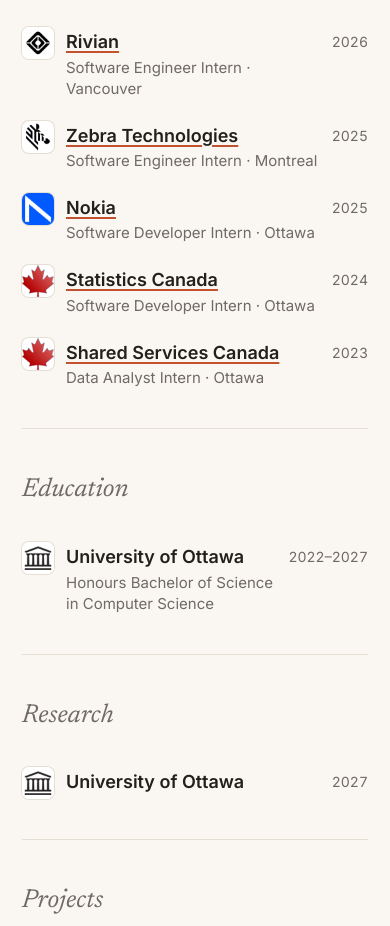
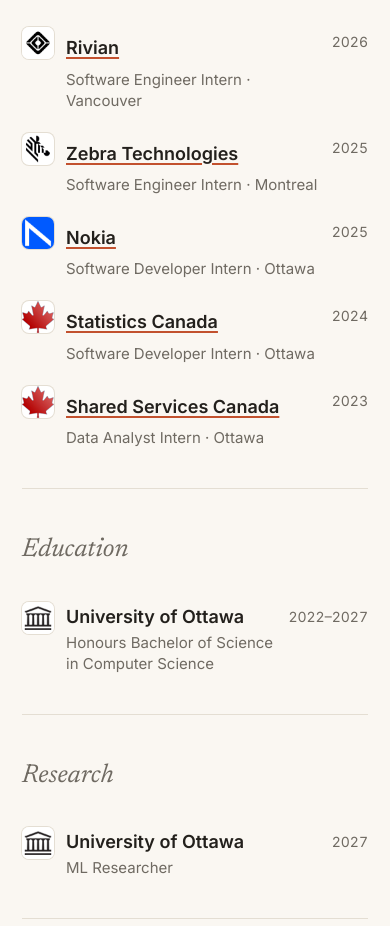
Before and after one commit to bobyangg/portfolio-website, a plain HTML site: page index.html in a window 390 px wide. Shown: the part 646-1572 px from the top of the page. Drawn offline with Linux system fonts and the light colour scheme.

Commit message:
Align degree line with name, add ML Researcher role

```diff
--- a/index.html
+++ b/index.html
@@ -90,7 +90,7 @@
           <span class="when">2022–2027</span>
           <div class="role">
             <img class="logo" src="assets/logos/uottawa.png" alt="" width="28" height="28" />
-            <h3>University of Ottawa <span class="below">Honours Bachelor of Science in Computer Science</span></h3>
+            <h3>University of Ottawa <span>Honours Bachelor of Science in Computer Science</span></h3>
           </div>
         </li>
       </ol>
@@ -103,7 +103,7 @@
           <span class="when">2027</span>
           <div class="role">
             <img class="logo" src="assets/logos/uottawa.png" alt="" width="28" height="28" />
-            <h3>University of Ottawa</h3>
+            <h3>University of Ottawa <span>ML Researcher</span></h3>
           </div>
         </li>
       </ol>
--- a/styles.css
+++ b/styles.css
@@ -89,9 +89,8 @@ a:hover { color: var(--accent); }
 section + section { padding: clamp(40px, 7vw, 64px) 0; border-top: 1px solid var(--line); }
 h2 { font-family: var(--serif); font-weight: 400; font-style: italic; font-size: 26px; color: var(--soft); margin-bottom: 30px; }
 h2:last-child { margin-bottom: 0; }
-h3 { font-size: 18px; font-weight: 600; line-height: 1.4; }
-h3 span { font-weight: 400; font-size: 15px; color: var(--soft); margin-left: 8px; white-space: nowrap; }
-h3 span.below { display: block; margin-left: 0; white-space: normal; }
+h3 { font-size: 18px; font-weight: 600; line-height: 1.4; display: flex; flex-wrap: wrap; align-items: baseline; column-gap: 8px; }
+h3 span { font-weight: 400; font-size: 15px; color: var(--soft); }
 
 /* ---------- Timeline ---------- */
 .timeline li { display: grid; grid-template-columns: 84px 1fr; gap: 16px; }
@@ -141,7 +140,7 @@ h3 span.below { display: block; margin-left: 0; white-space: normal; }
   .logo { width: 32px; height: 32px; margin-top: 0; }
   h3 { line-height: 1.3; padding-top: 3px; }
   h3 a { padding-block: 6px; }
-  h3 span { display: block; margin: 3px 0 0; white-space: normal; line-height: 1.4; }
+  h3 span { flex-basis: 100%; margin-top: 3px; line-height: 1.4; }
   .timeline .stackline { line-height: 1.5; }
 
   .tools div { grid-template-columns: 1fr; gap: 2px; }
```
